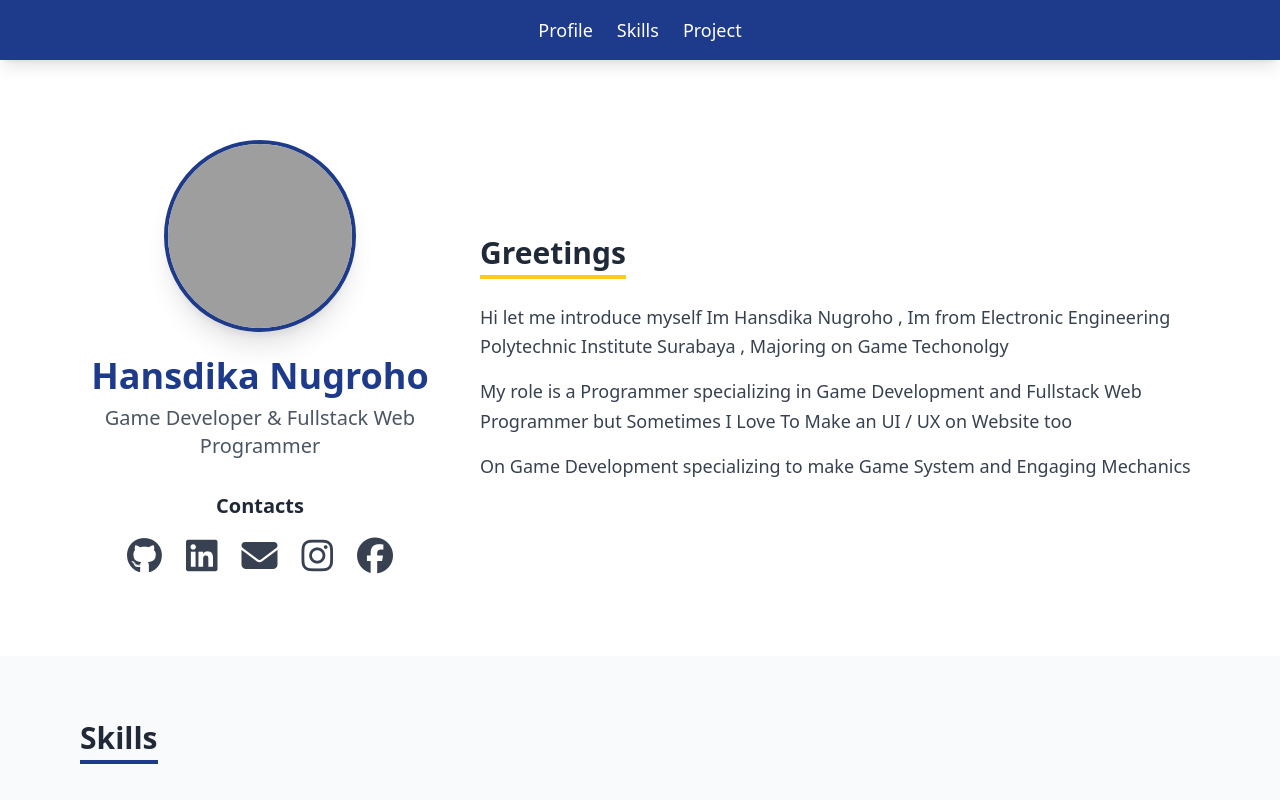
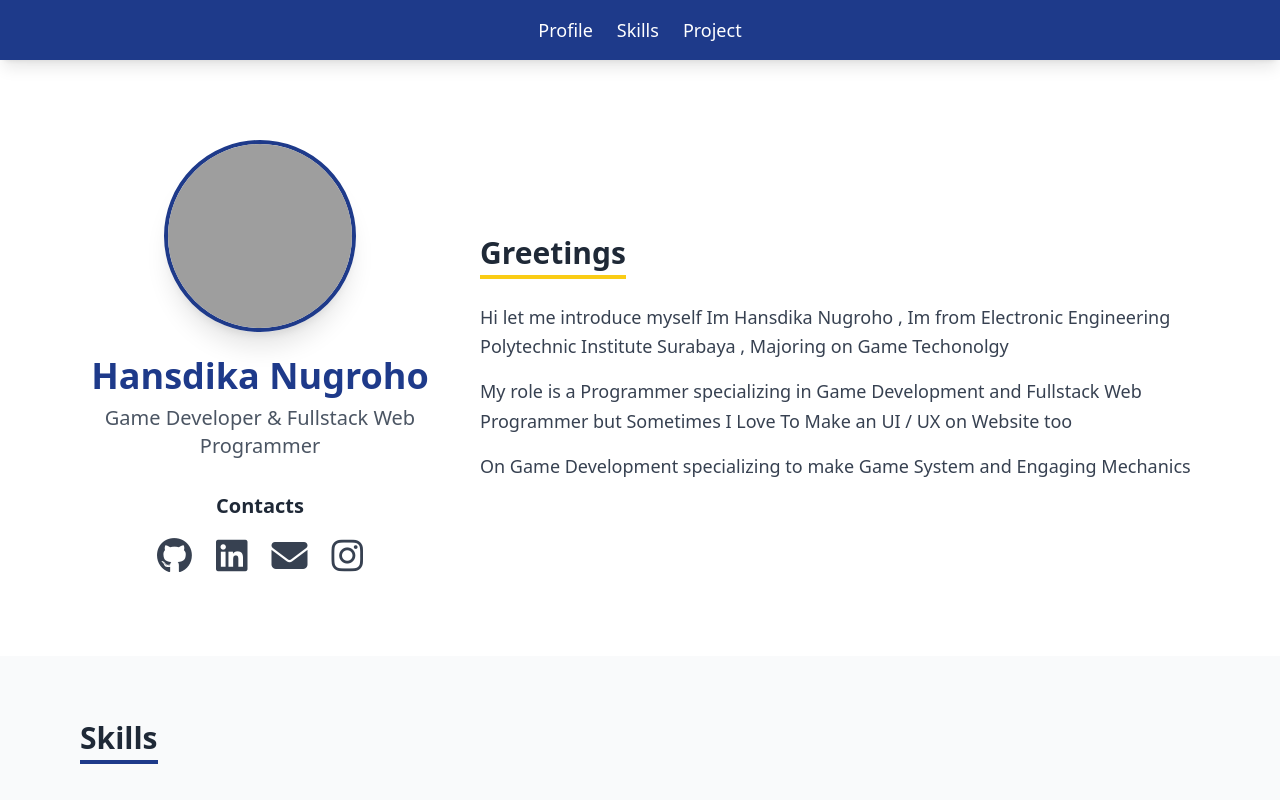
Before and after one commit to hansdikanugroho/hansdikanugroho.github.io, a plain HTML site: page index.html in a window 1280 px wide. Shown: the top 800 px of the page. Drawn offline with nearby package versions, Linux system fonts and the light colour scheme; grey boxes are pictures that could not be loaded.

Commit message:
fixing index 2

```diff
--- a/index.html
+++ b/index.html
@@ -67,10 +67,6 @@
                         <a href="https://www.instagram.com/hansdkn_"
                             class="text-gray-700 hover:text-blue-900 transition" title="Instagram">
                             <i class="fab fa-instagram text-4xl"></i>
-                        </a>
-                        <a href="https://www.facebook.com/share/1Esgh4Wc21/?mibextid=wwXIfr"
-                            class="text-gray-700 hover:text-blue-900 transition" title="Fesnuk">
-                            <i class="fab fa-facebook text-4xl"></i>
                         </a>
                     </div>
                 </div>
```
